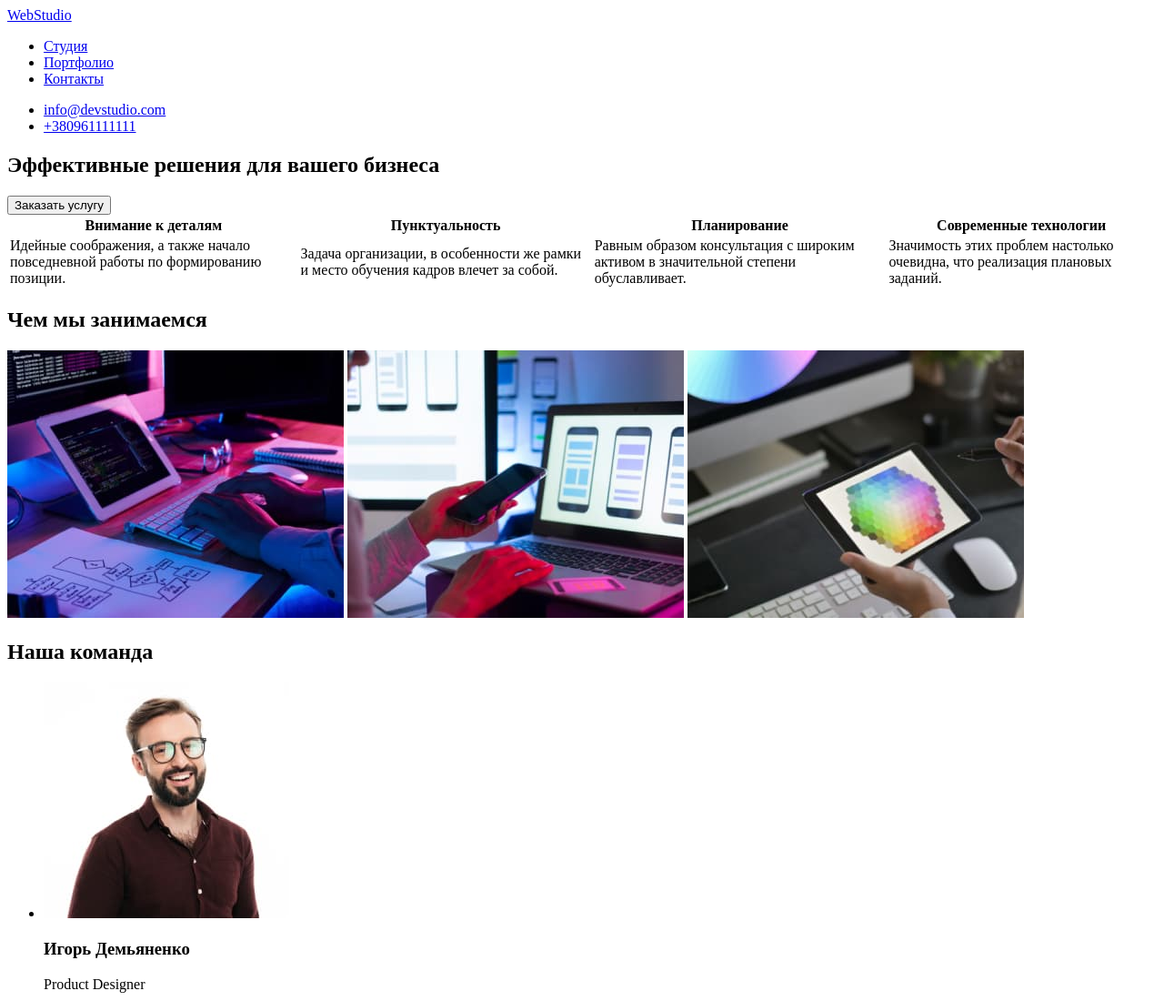
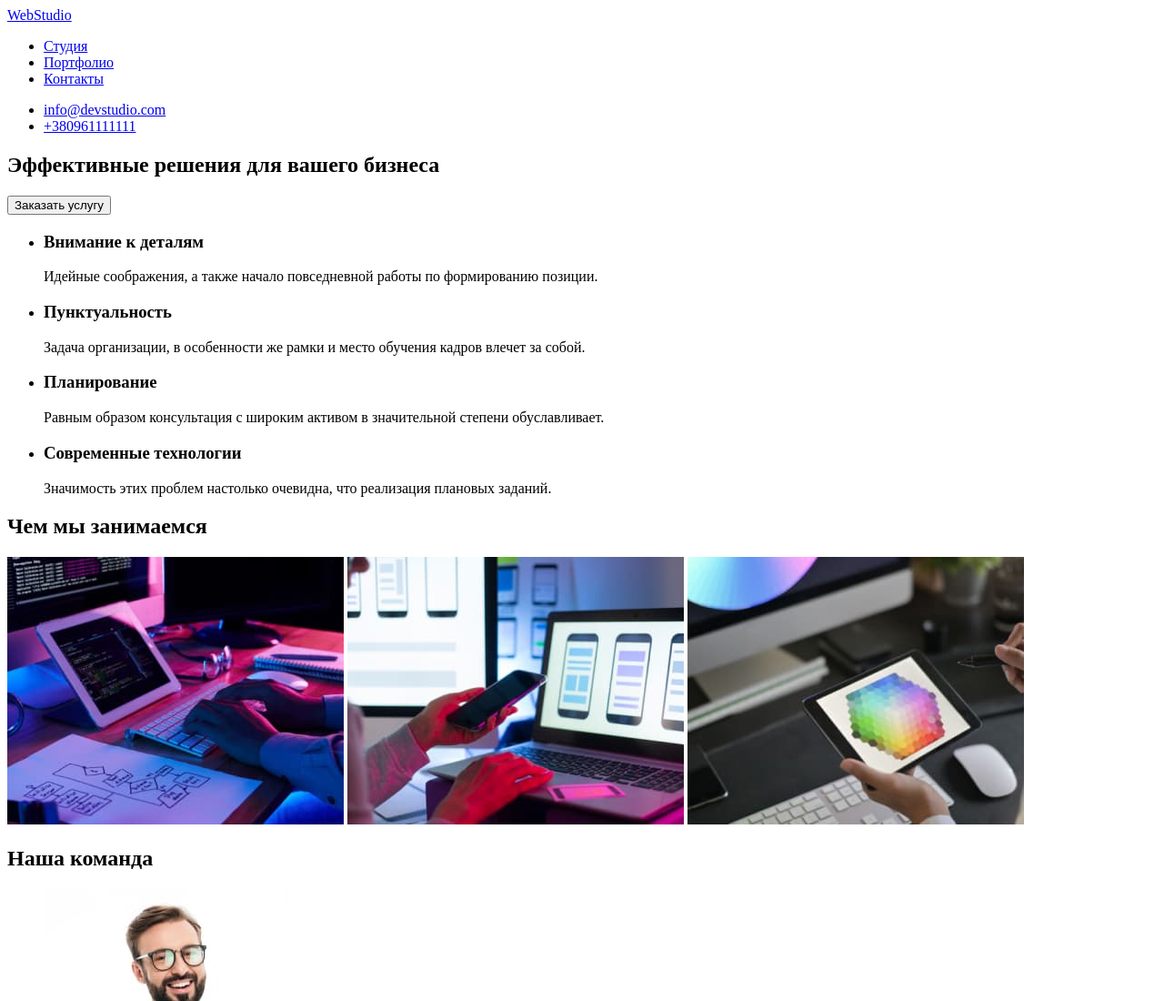
Before and after one commit to jana7898/homework, a plain HTML site: page index.html in a window 1280 px wide. Shown: the top 1100 px of the page at 91% size. Drawn offline with Linux system fonts and the light colour scheme.

Commit message:
Created a list instead of table

```diff
--- a/index.html
+++ b/index.html
@@ -28,20 +28,24 @@
           </section>
           <section>
               <div>
-              <table>
-                  <tr>
-                      <th>Внимание к деталям</th>
-                      <th>Пунктуальность</th>
-                      <th>Планирование</th>
-                      <th>Современные технологии</th>
-                  </tr>
-                  <tr>
-                      <td>Идейные соображения, а также начало повседневной работы по формированию позиции.</td>
-                      <td>Задача организации, в особенности же рамки и место обучения кадров влечет за собой.</td>
-                      <td>Равным образом консультация с широким активом в значительной степени обуславливает.</td>
-                      <td>Значимость этих проблем настолько очевидна, что реализация плановых заданий.</td>
-                  </tr>
-              </table>
+              <ul>
+                <li>
+                <h3>Внимание к деталям</h3>
+                <p>Идейные соображения, а также начало повседневной работы по формированию позиции.</p>
+                </li>
+                <li>
+                <h3>Пунктуальность</h3>
+                <p>Задача организации, в особенности же рамки и место обучения кадров влечет за собой.</p>
+                </li>
+                <li>
+                <h3>Планирование</h3>
+                <p>Равным образом консультация с широким активом в значительной степени обуславливает.</p>
+                </li>
+                <li>
+                <h3>Современные технологии</h3>
+                <p>Значимость этих проблем настолько очевидна, что реализация плановых заданий.</p>
+                </li>
+              </ul>
               </div>
           </section>
           <section id="about">
```
